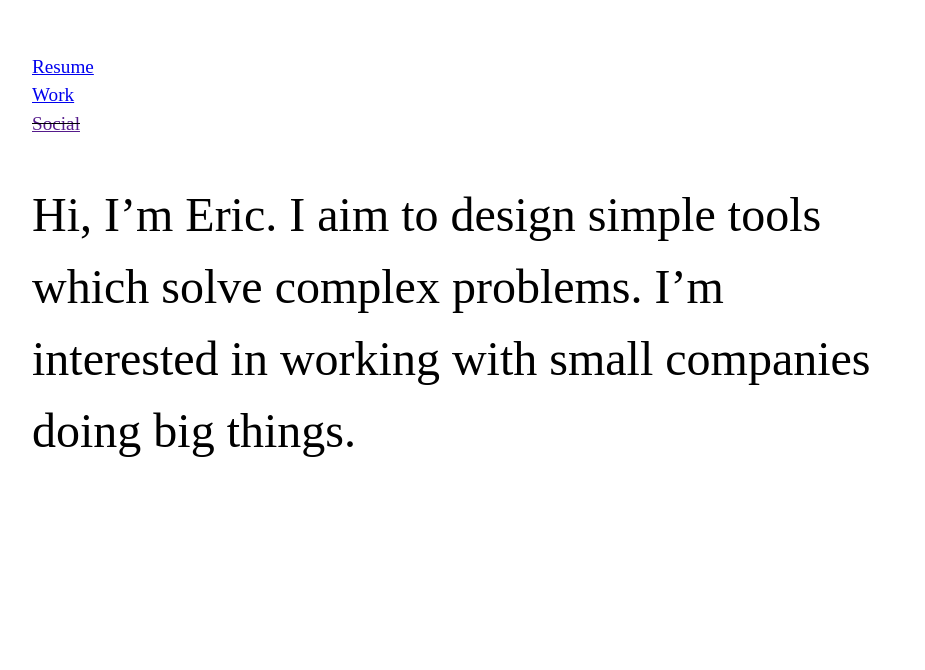
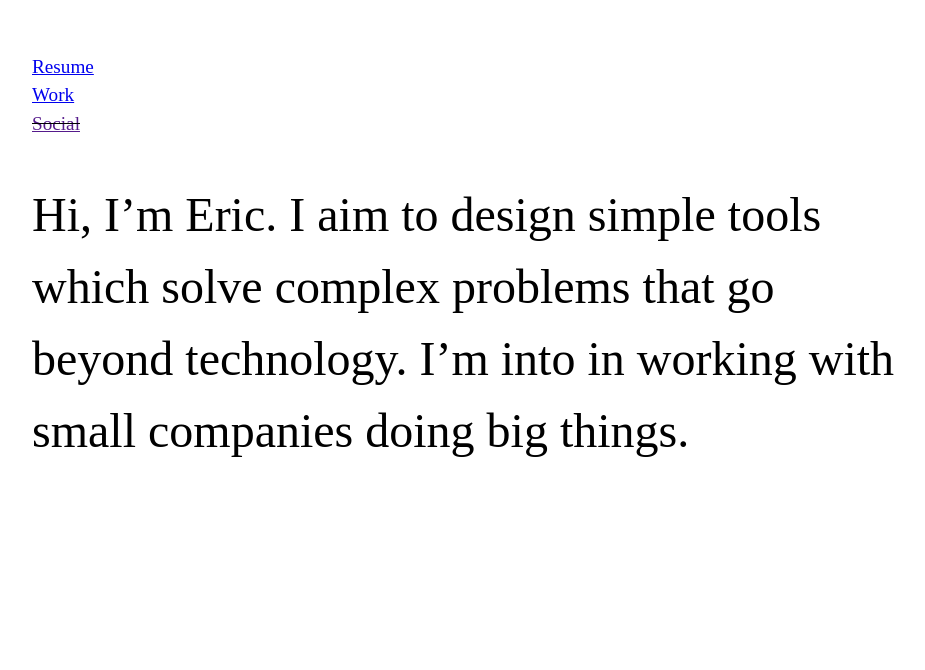
Before and after one commit to ericrowan/ericrowan.github.io, a plain HTML site: page index.html in a window 1280 px wide. Shown: the part 130-800 px from the top of the page, without its empty margins (176-1101 px from the left). Drawn offline with nearby package versions, Linux system fonts and the light colour scheme; a script that the page names is missing.

Commit message:
Update index.html

```diff
--- a/index.html
+++ b/index.html
@@ -29,8 +29,7 @@
         <li><a href="#my-work">Work</a></li>
         <li><del><a href="">Social</a></del></li>
       </ul>
-
-      <h2 class="page-title">Hi, I&#8217;m Eric. I aim to design simple tools which solve complex problems. I’m interested in working with small companies doing big things.</h2>
+      <h2 class="page-title">Hi, I&#8217;m Eric. I aim to design simple tools which solve complex problems that go beyond technology. I’m into in working with small companies doing big things.</h2>
 
     </div>
 
```
